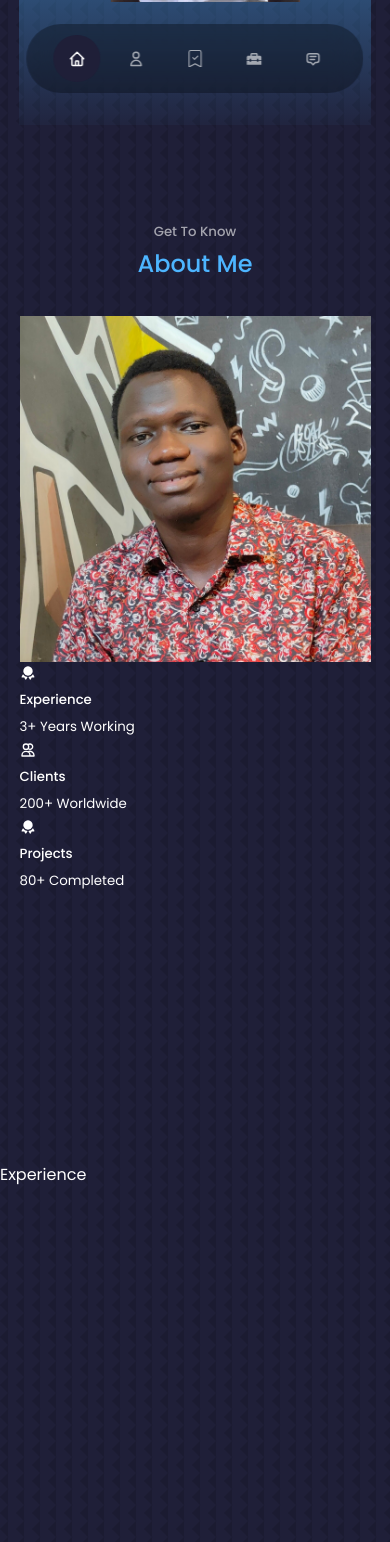
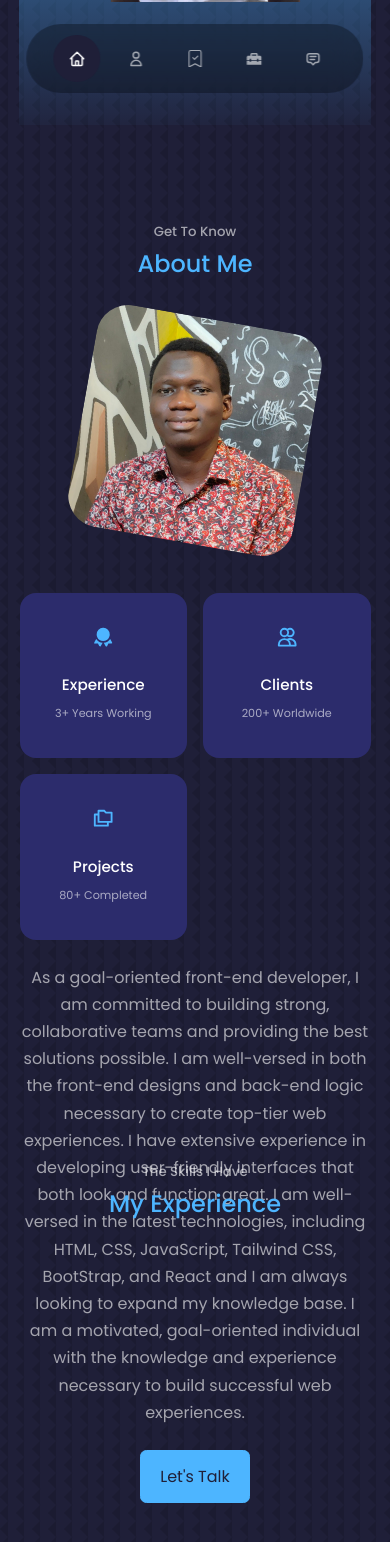
Before and after one commit to yusfate4/my-portfolio-website, a React (Create React App) app: page / in a window 390 px wide. Shown: the part 719-2261 px from the top of the page. Built offline with nearby package versions, Linux system fonts and the light colour scheme.

Commit message:
Added the experience

```diff
--- a/src/components/about/About.jsx
+++ b/src/components/about/About.jsx
@@ -2,7 +2,8 @@ import React from "react";
 import "./about.css";
 import ME from "../../assets/me_about.jpg";
 import { TbAwardFilled } from "react-icons/tb";
-import {HiOutlineUsers} from 'react-icons/hi'
+import { HiOutlineUsers } from "react-icons/hi";
+import { RiFoldersLine } from "react-icons/ri";
 
 const About = () => {
   return (
@@ -34,11 +35,28 @@ const About = () => {
 
             {/* card 3 */}
             <article className="about__card">
-              <TbAwardFilled className="about__icon" />
+              <RiFoldersLine className="about__icon" />
               <h5>Projects</h5>
               <small>80+ Completed</small>
             </article>
           </div>
+
+          <p>
+            As a goal-oriented front-end developer, I am committed to building
+            strong, collaborative teams and providing the best solutions
+            possible. I am well-versed in both the front-end designs and
+            back-end logic necessary to create top-tier web experiences. I have
+            extensive experience in developing user-friendly interfaces that
+            both look and function great. I am well-versed in the latest
+            technologies, including HTML, CSS, JavaScript, Tailwind CSS,
+            BootStrap, and React and I am always looking to expand my knowledge
+            base. I am a motivated, goal-oriented individual with the knowledge and experience necessary
+            to build successful web experiences.
+          </p>
+
+          <a href="#contact" className="btn btn-primary">
+            Let's Talk
+          </a>
         </div>
       </div>
     </section>
--- a/src/components/about/about.css
+++ b/src/components/about/about.css
@@ -0,0 +1,109 @@
+.about__container {
+  display: grid;
+  grid-template-columns: 35% 50%;
+  gap: 15%;
+}
+
+.about__me {
+  width: 100%;
+  aspect-ratio: 1/1;
+  border-radius: 2rem;
+  background-color: linear-gradient(
+    45deg,
+    transparent,
+    var(--color-primary),
+    transparent
+  );
+  display: grid;
+  place-items: center;
+}
+
+.about__me-image {
+  border-radius: 2rem;
+  overflow: hidden;
+  transform: rotate(10deg);
+  transition: var(--transition);
+}
+
+.about__me-image:hover {
+  transform: rotate(0);
+}
+
+.about__cards {
+  display: grid;
+  grid-template-columns: repeat(3, 1fr);
+  gap: 1.5rem;
+}
+
+.about__card {
+  background: var(--color-bg-variant);
+  border: 1px solid transparent;
+  border-radius: 1rem;
+  padding: 2rem;
+  text-align: center;
+  transition: var(--transition);
+}
+
+.about__card:hover {
+  background: transparent;
+  border-radius: var(--color-primary-variant);
+  cursor: default;
+}
+
+.about__icon {
+  color: var(--color-primary);
+  font-size: 1.4rem;
+  margin-bottom: 1rem;
+}
+
+.about__card h5 {
+  font-size: 0.95rem;
+}
+
+.about__card small {
+  font-size: 0.7rem;
+  color: var(--color-light);
+}
+
+.about__content p {
+  margin: 2rem 0 2.6rem;
+  color: var(--color-light);
+}
+
+/* ================ MEDIA QUERIES (MEDIUM DEVICES ==================== */
+@media screen and (max-width: 1024px) {
+  .about__container {
+    grid-template-columns: 1fr;
+    gap: 0;
+  }
+
+  .about__me {
+    width: 50%;
+    margin: 2rem auto 4rem;
+  }
+
+  .about__content p {
+    margin: 1rem 0 1.5rem;
+  }
+}
+
+/* ================ MEDIA QUERIES (SMALL DEVICES ==================== */
+@media screen and (max-width: 600px) {
+  .about__me {
+    width: 65%;
+    margin: 0 auto 3rem;
+  }
+
+  .about__cards {
+    grid-template-columns: 1fr 1fr;
+    gap: 1rem;
+  }
+
+  .about__content {
+    text-align: center;
+  }
+
+  .about__content p {
+    margin: 1.5rem 0;
+  }
+}
--- a/src/components/experience/Experience.jsx
+++ b/src/components/experience/Experience.jsx
@@ -3,7 +3,20 @@ import './experience.css'
 
 const Experience = () => {
   return (
-    <section id='experience'>Experience</section>
+    <section id='experience'>
+      <h5>The Skills I Have</h5>
+      <h2>My Experience</h2>
+
+
+      <div className="container experience__container">
+            <div className="experience__frontend">
+
+            </div>
+            <div className="experience__technical">
+
+            </div>
+      </div>
+    </section>
   )
 }
 
```
